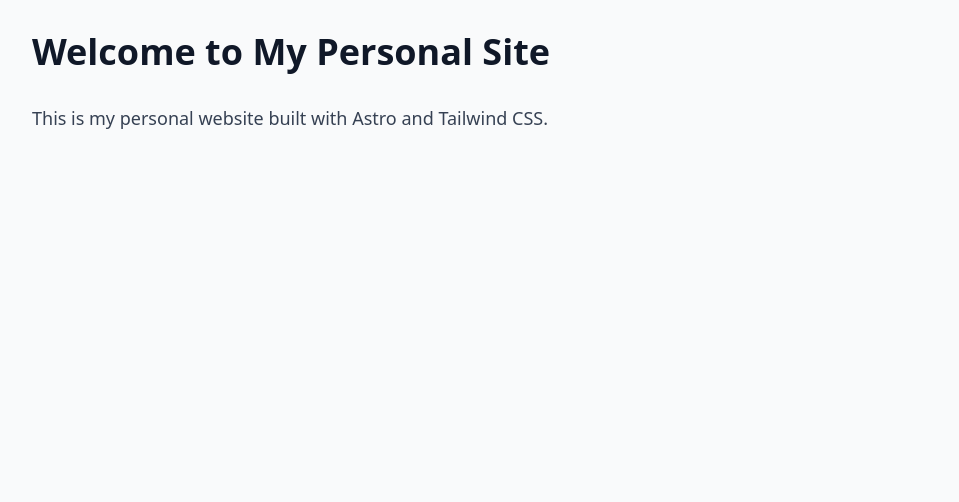
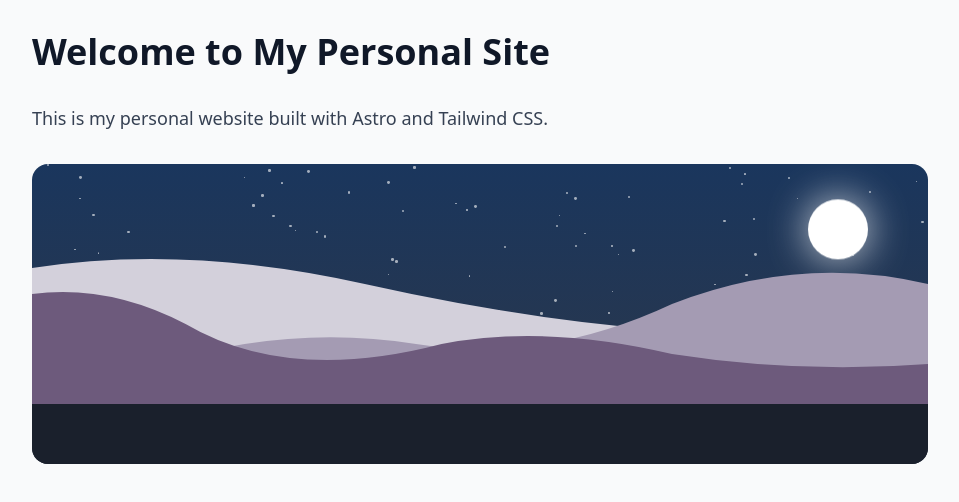
Before and after one commit to liinnh/liinnh.github.io, an Astro site: page / in a window 1280 px wide. Shown: the whole page, without its empty margins (160-1119 px from the left). Built offline with nearby package versions, Linux system fonts and the light colour scheme; Astro itself is replaced by a stand-in of ours.

Commit message:
night art

```diff
--- /dev/null
+++ b/src/components/NatureArt.astro
@@ -0,0 +1,202 @@
+---
+// No props needed for now
+const starCount = 100;
+const stars = Array.from({ length: starCount }, (_, i) => ({
+  id: i,
+  top: Math.random() * 80 + '%', // keep stars above the ground
+  left: Math.random() * 100 + '%',
+  size: Math.random() * 2 + 1, // 1px to 3px
+  opacity: Math.random() * 0.5 + 0.5, // 0.5 to 1
+}));
+---
+
+<div class="nature-art">
+  <div class="sky">
+  <div class="stars">
+    {stars.map(star => (
+      <div
+        class="star"
+        style={`top:${star.top};left:${star.left};width:${star.size}px;height:${star.size}px;opacity:${star.opacity}`}
+        key={star.id}
+      />
+    ))}
+  </div>
+    <div class="sun-moon"></div>
+    <svg class="mountain-range-back2" viewBox="0 0 700 200" preserveAspectRatio="none">
+      <path d="M0,30 Q120,0 260,50 Q400,100 520,110 Q600,120 700,150 L700,200 L0,200 Z" fill="#d3d0db" />
+    </svg>
+    <svg class="mountain-range-back1" viewBox="0 0 700 160" preserveAspectRatio="none">
+      <path d="M700,40 Q600,10 500,60 Q400,120 300,100 Q200,80 100,120 Q80,130 0,160 L700,160 Z" fill="#a49bb3" />
+    </svg>
+    <svg class="mountain-range" viewBox="0 0 700 120" preserveAspectRatio="none">
+      <path d="M0,10 Q60,0 120,40 Q200,100 320,60 Q400,40 500,70 Q600,90 700,80 L700,120 L0,120 Z" fill="#6d5a7c"/>
+    </svg>
+  </div>
+  <div class="ground"></div>
+</div>
+
+<style>
+  .nature-art {
+    position: relative;
+    width: 100%;
+    height: 300px;
+    overflow: hidden;
+    border-radius: 1rem;
+    margin: 2rem 0;
+  }
+
+  .sky {
+    position: absolute;
+    width: 100%;
+    height: 100%;
+    background: linear-gradient(to bottom, #1a365d 0%, #2d3748 100%);
+    transition: background 0.5s ease;
+    z-index: 1;
+  }
+
+  .sun-moon {
+    position: absolute;
+    width: 60px;
+    height: 60px;
+    background: #ffffff;
+    border-radius: 50%;
+    top: 40px;
+    right: 60px;
+    box-shadow: 0 0 40px rgba(255, 255, 255, 0.8);
+    animation: float 6s ease-in-out infinite;
+    z-index: 2;
+  }
+
+  .stars {
+    position: absolute;
+    width: 100%;
+    height: 100%;
+    top: 0;
+    left: 0;
+    pointer-events: none;
+    z-index: 0;
+  }
+  .star {
+    position: absolute;
+    background: #fff;
+    border-radius: 50%;
+    animation: twinkle 4s ease-in-out infinite;
+  }
+
+  .ground {
+    position: absolute;
+    width: 100%;
+    top: 80%;
+    height: 20%;
+    background: #1a202c;
+    z-index: 4;
+    overflow: visible;
+  }
+
+  .forest {
+    position: absolute;
+    width: 100%;
+    height: 100%;
+    left: 0;
+    bottom: 0;
+    pointer-events: none;
+  }
+  .tree {
+    position: absolute;
+    top: 0;
+    display: flex;
+    flex-direction: column;
+    align-items: center;
+    z-index: 5;
+  }
+  .trunk {
+    position: absolute;
+    background: #5b3a1b;
+    border-radius: 1px;
+  }
+  .canopy-triangle {
+    position: absolute;
+    width: 0;
+    height: 0;
+    box-shadow: 0 2px 8px rgba(0,0,0,0.10);
+  }
+
+  @keyframes float {
+    0%, 100% {
+      transform: translateY(0);
+    }
+    50% {
+      transform: translateY(-20px);
+    }
+  }
+
+  @keyframes twinkle {
+    0%, 100% {
+      opacity: 0.8;
+    }
+    50% {
+      opacity: 0.4;
+    }
+  }
+
+  /* Dark mode styles */
+  :global(.dark) .sky {
+    background: linear-gradient(to bottom, #1a365d 0%, #2d3748 100%);
+  }
+  :global(.dark) .ground {
+    background: #171923;
+  }
+  /* Light mode styles */
+  :global(.light) .sky {
+    background: linear-gradient(to bottom, #4299e1 0%, #63b3ed 100%);
+  }
+  :global(.light) .sun-moon {
+    background: #f6e05e;
+    box-shadow: 0 0 40px #f6e05e;
+  }
+  :global(.light) .ground {
+    background: #2d3748;
+  }
+  /* Responsive adjustments */
+  @media (max-width: 640px) {
+    .nature-art {
+      height: 200px;
+    }
+    .sun-moon {
+      width: 40px;
+      height: 40px;
+      top: 20px;
+      right: 40px;
+    }
+  }
+
+  .mountain-range {
+    position: absolute;
+    left: 0;
+    bottom: 20%;
+    width: 100%;
+    height: 120px;
+    z-index: 3;
+    pointer-events: none;
+  }
+
+  .mountain-range-back2 {
+    position: absolute;
+    left: 0;
+    bottom: 20%;
+    width: 100%;
+    height: 160px;
+    z-index: 1;
+    pointer-events: none;
+  }
+
+  .mountain-range-back1 {
+    position: absolute;
+    left: 0;
+    bottom: 20%;
+    width: 100%;
+    height: 160px;
+    z-index: 2;
+    pointer-events: none;
+  }
+</style>
--- a/src/pages/index.astro
+++ b/src/pages/index.astro
@@ -1,5 +1,6 @@
 ---
 import Layout from '../layouts/Layout.astro';
+import NatureArt from '../components/NatureArt.astro';
 ---
 
 <Layout title="Welcome to My Personal Site">
@@ -7,8 +8,10 @@ import Layout from '../layouts/Layout.astro';
 		<h1 class="text-4xl font-bold text-gray-900 dark:text-white mb-8">
 			Welcome to My Personal Site
 		</h1>
-		<p class="text-lg text-gray-700 dark:text-gray-300">
+		<p class="text-lg text-gray-700 dark:text-gray-300 mb-8">
 			This is my personal website built with Astro and Tailwind CSS.
 		</p>
+
+		<NatureArt />
 	</div>
 </Layout>
```
